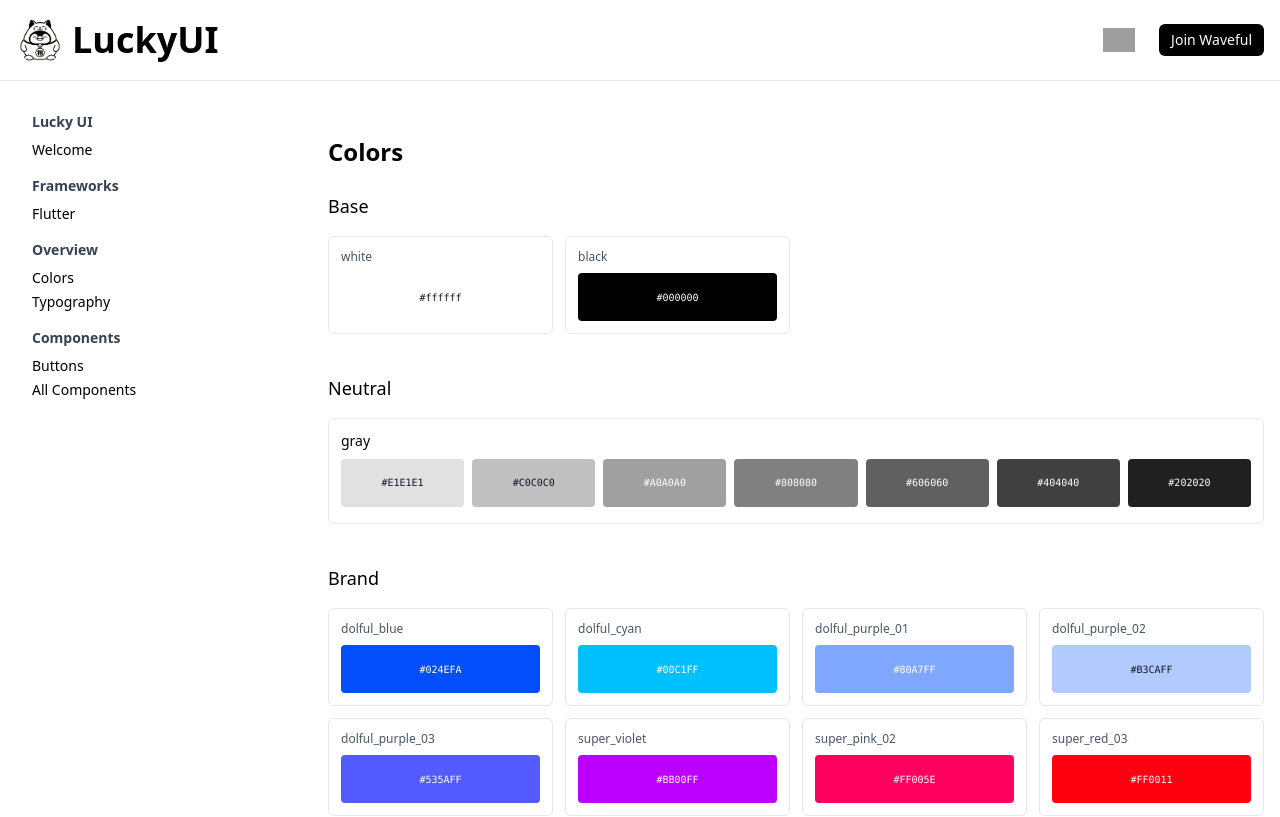
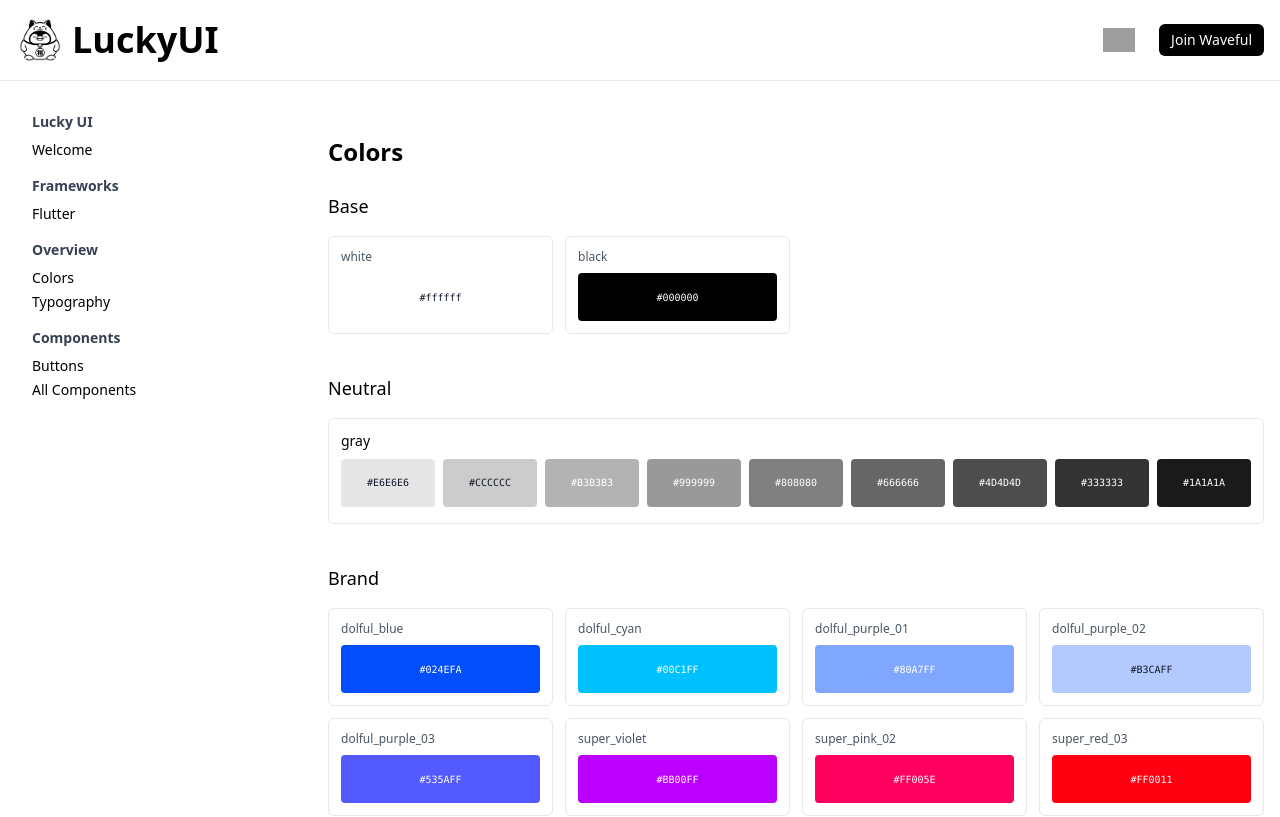
Before and after one commit to Waveful/LuckyUI, a Next.js app: page /colors in a window 1280 px wide. Shown: the top 817 px of the page. Built offline with nearby package versions, Linux system fonts and the light colour scheme; grey boxes are pictures that could not be loaded.

Commit message:
update colors

```diff
--- a/src/pages/colors.tsx
+++ b/src/pages/colors.tsx
@@ -80,7 +80,7 @@
                   {groups.map(([groupName, values]) => (
                     <div key={groupName} className="border border-gray-200 rounded-md p-3">
                       <div className="text-sm font-medium mb-2">{groupName}</div>
-                      <div className="grid grid-cols-1 md:grid-cols-7 gap-2">
+                      <div className="grid grid-cols-1 md:grid-cols-9 gap-2">
                         {Object.entries(values).map(([step, hex]) => (
                           <div key={step} className="rounded text-center text-xs">
                             <div
--- a/src/theme/colors.ts
+++ b/src/theme/colors.ts
@@ -1,47 +1,4 @@
 export const colors = {
-  // Backward-compatible flat keys
-  /**
-   * @deprecated Flat color keys are deprecated and will be removed in the next major version.
-   * Use the scoped API instead, e.g., colors.scopes.base.white or colors.scopes.brand.dolful_blue
-   */
-  white: '#ffffff',
-  black: '#000000',
-  gray: {
-    100: '#E1E1E1',
-    200: '#C0C0C0',
-    300: '#A0A0A0',
-    400: '#808080',
-    500: '#606060',
-    600: '#404040',
-    700: '#202020',
-  },
-
-  /** @deprecated Use colors.scopes.brand.dolful_blue */
-  dolful_blue: '#024EFA',
-  /** @deprecated Use colors.scopes.brand.dolful_cyan */
-  dolful_cyan: '#00C1FF',
-
-  /** @deprecated Use colors.scopes.brand.dolful_purple_01 */
-  dolful_purple_01: '#80A7FF',
-  /** @deprecated Use colors.scopes.brand.dolful_purple_02 */
-  dolful_purple_02: '#B3CAFF',
-  /** @deprecated Use colors.scopes.brand.dolful_purple_03 */
-  dolful_purple_03: '#535AFF',
-
-  /** @deprecated Use colors.scopes.brand.super_violet */
-  super_violet: '#BB00FF',
-  /** @deprecated Use colors.scopes.brand.super_pink_02 */
-  super_pink_02: '#FF005E',
-  /** @deprecated Use colors.scopes.brand.super_red_03 */
-  super_red_03: '#FF0011',
-
-  /** @deprecated Use colors.scopes.semantic.success */
-  success: '#05DF72',
-  /** @deprecated Use colors.scopes.semantic.danger */
-  danger: '#EC003F',
-  /** @deprecated Use colors.scopes.semantic.warning */
-  warning: '#FFDA00',
-
   // Grouped scopes for organized access and documentation
   scopes: {
     base: {
@@ -50,13 +7,15 @@
     },
     neutral: {
       gray: {
-        100: '#E1E1E1',
-        200: '#C0C0C0',
-        300: '#A0A0A0',
-        400: '#808080',
-        500: '#606060',
-        600: '#404040',
-        700: '#202020',
+        100: '#E6E6E6',
+        200: '#CCCCCC',
+        300: '#B3B3B3',
+        400: '#999999',
+        500: '#808080',
+        600: '#666666',
+        700: '#4D4D4D',
+        800: '#333333',
+        900: '#1A1A1A',
       },
     },
     brand: {
```
